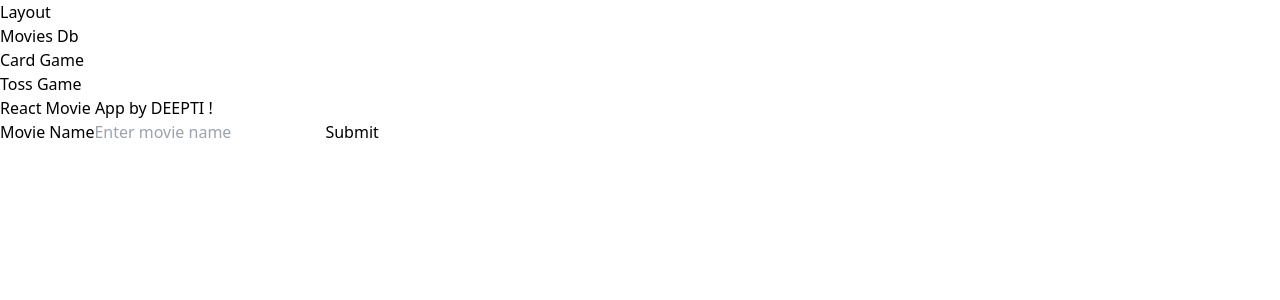
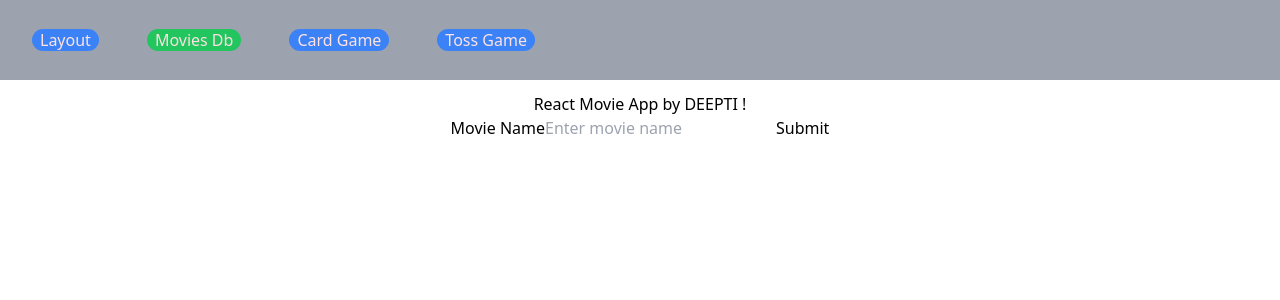
Before and after one commit to deeptiSingh006/moviedb, a React (Create React App) app: page /MovieDb in a window 1280 px wide. Shown: the top 300 px of the page. Built offline with nearby package versions, Linux system fonts and the light colour scheme.

Commit message:
navbar using navlink isactive property

```diff
--- a/src/Layout.js
+++ b/src/Layout.js
@@ -1,21 +1,25 @@
-import { Outlet, Link } from "react-router-dom";
+import { Outlet, Link, NavLink } from "react-router-dom";
+
+/*<li className="p-4 mx-2" >
+            <NavLink style={({ isActive }) =>
+                      (isActive ? {color: 'red'} : {color: 'blue'})}  to="/cardgame">Card Game</NavLink>     isActive is provided with navlink based on that */
 
 const Layout = () => {
   return (
     <>
-      <nav>
-        <ul>
-          <li>
-            <Link to="/">Layout</Link>
+      <nav className=" relative bg-gray-400 mb-3 text-red-100 ">
+        <ul  className="relative flex flex-wrap items-center justify-start px-2 py-3 ">
+          <li className="p-4 mx-2">
+            < NavLink  className={({ isActive }) => (isActive ? "rounded-full border-indigo-500/100 bg-green-500 px-2" : "rounded-full border-indigo-500/100 bg-blue-500 px-2")} to="/">Layout</NavLink>
           </li>
-          <li>
-            <Link to="/MovieDb">Movies Db</Link>
+          <li className="p-4 mx-2">
+            <NavLink className={({ isActive }) => (isActive ? "rounded-full border-indigo-500/100 bg-green-500 px-2" : "rounded-full border-indigo-500/100 bg-blue-500 px-2")} to="/MovieDb">Movies Db</NavLink>
           </li>
-          <li>
-            <Link to="/cardgame">Card Game</Link>
+          <li className="p-4 mx-2" >
+            <NavLink className={({ isActive }) => (isActive ? "rounded-full border-indigo-500/100 bg-green-500 px-2" : "rounded-full border-indigo-500/100 bg-blue-500 px-2")}  to="/cardgame">Card Game</NavLink>
           </li>
-          <li>
-            <Link to="/toss">Toss Game</Link>
+          <li className="p-4 mx-2">
+            <NavLink className={({ isActive }) => (isActive ? "rounded-full border-indigo-500/100 bg-green-500 px-2" : "rounded-full border-indigo-500/100 bg-blue-500 px-2")} to="/toss">Toss Game</NavLink>
           </li>
 
 
--- a/src/MovieDbApp/MovieDb.js
+++ b/src/MovieDbApp/MovieDb.js
@@ -2,8 +2,8 @@
 import SearchMovie from './SearchMovie';
 function MovieDb() {
   return (
-    <div className="container">
-      <h1 className="title"> React Movie App by DEEPTI !</h1>
+    <div className=" container px-4 mx-auto flex flex-col flex-wrap items-center justify-between">
+      <h1 > React Movie App by DEEPTI !</h1>
       <SearchMovie/>
     </div>
   );
--- /dev/null
+++ b/src/MovieDbApp/movie.css
@@ -0,0 +1,15 @@
+html {
+    font-size: 12px;
+  }
+
+  * {
+    box-sizing: border-box;
+    margin: 0;
+    padding: 0;
+  }
+
+  body {
+
+    background-color: rgb(244,244,244);
+    color: #333;
+  }
```
